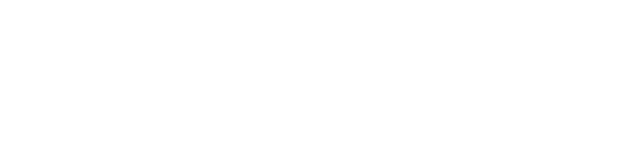
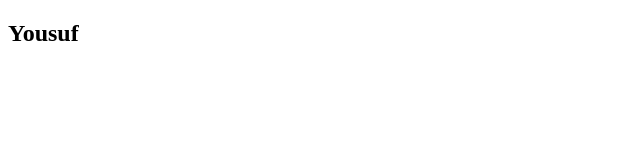
Before and after one commit to yousufsheikh122/yousuf, a plain HTML site: page index.html in a window 1280 px wide. Shown: the whole page, without its empty margins (0-640 px from the left). Drawn offline with Linux system fonts and the light colour scheme.

Commit message:
Update index.html

```diff
--- a/index.html
+++ b/index.html
@@ -6,6 +6,6 @@
     <title>Document</title>
 </head>
 <body>
-
+    <h2>Yousuf</h2>
 </body>
 </html>
```
